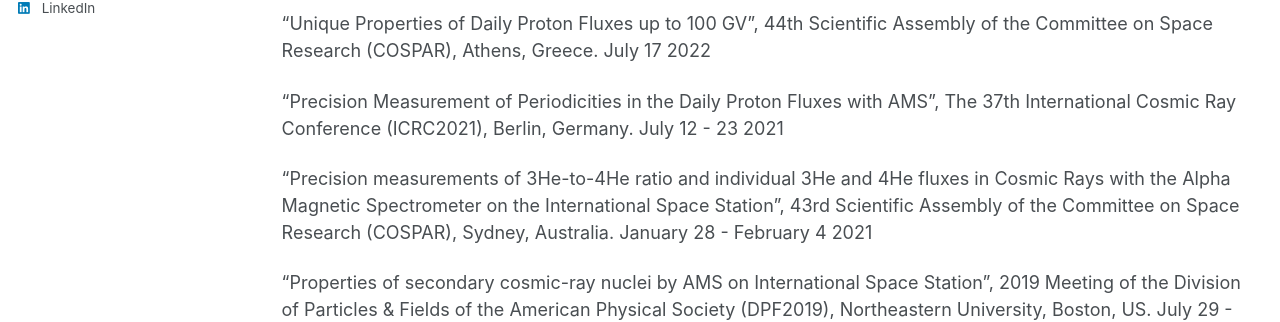
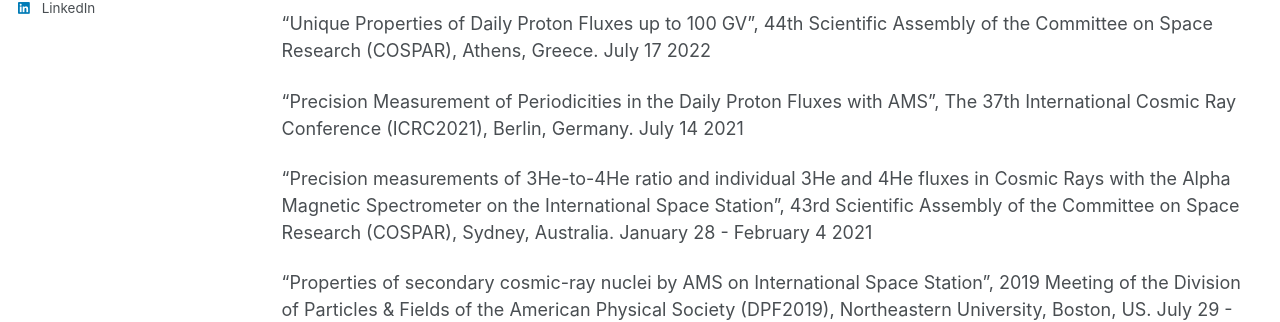
Before and after one commit to yijia-hep/yijia-hep, a Jekyll site: the page built from _pages/talks.md, in a window 1280 px wide and 900 px high. Shown: the part 466-788 px from the top of the window. Built offline with Jekyll 4.4.1, drawn with Linux system fonts in a browser that asks for light colours; some web fonts are replaced.

Commit message:
no messega

```diff
--- a/_pages/talks.md
+++ b/_pages/talks.md
@@ -16,7 +16,7 @@ author_profile: true
 
 “Unique Properties of Daily Proton Fluxes up to 100 GV”, 44th Scientific Assembly of the Committee on Space Research (COSPAR), Athens, Greece. July 17 2022
 
-“Precision Measurement of Periodicities in the Daily Proton Fluxes with AMS”, The 37th International Cosmic Ray Conference (ICRC2021), Berlin, Germany. July 12 - 23 2021
+“Precision Measurement of Periodicities in the Daily Proton Fluxes with AMS”, The 37th International Cosmic Ray Conference (ICRC2021), Berlin, Germany. July 14 2021
 
 “Precision measurements of 3He-to-4He ratio and individual 3He and 4He fluxes in Cosmic Rays with the Alpha Magnetic Spectrometer on the International Space Station”, 43rd Scientific Assembly of the Committee on Space Research (COSPAR), Sydney, Australia. January 28 - February 4 2021
 
```
Also changed, not shown: 1 other file.
